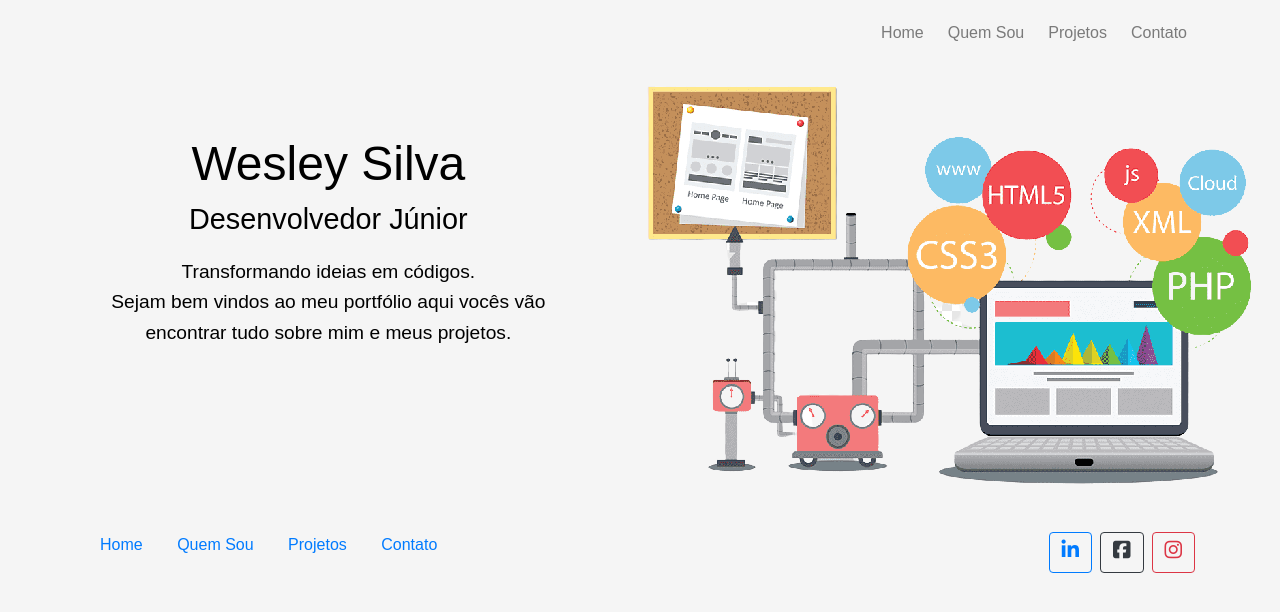
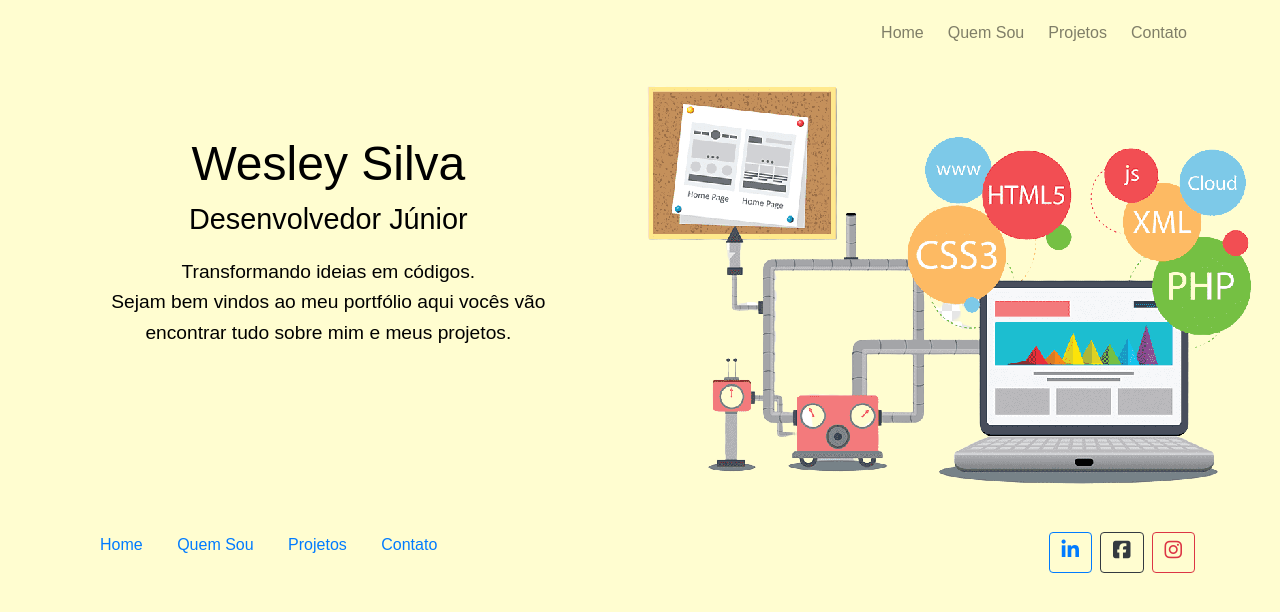
Before and after one commit to wessilva07/portfolio, a plain HTML site: page index.html in a window 1280 px wide. Drawn offline with nearby package versions, Linux system fonts and the light colour scheme.

Commit message:
Add files via upload

```diff
--- a/css/estilo.css
+++ b/css/estilo.css
@@ -8,7 +8,7 @@
 body {
     font-family: Arial, sans-serif;
     line-height: 1.6;
-    background-color: #f5f5f5;
+    background-color: #fffdd0;
 }
 
 .header-content, .about-content {
```
Also changed, not shown: sucesso.html (+1 -1 lines).
